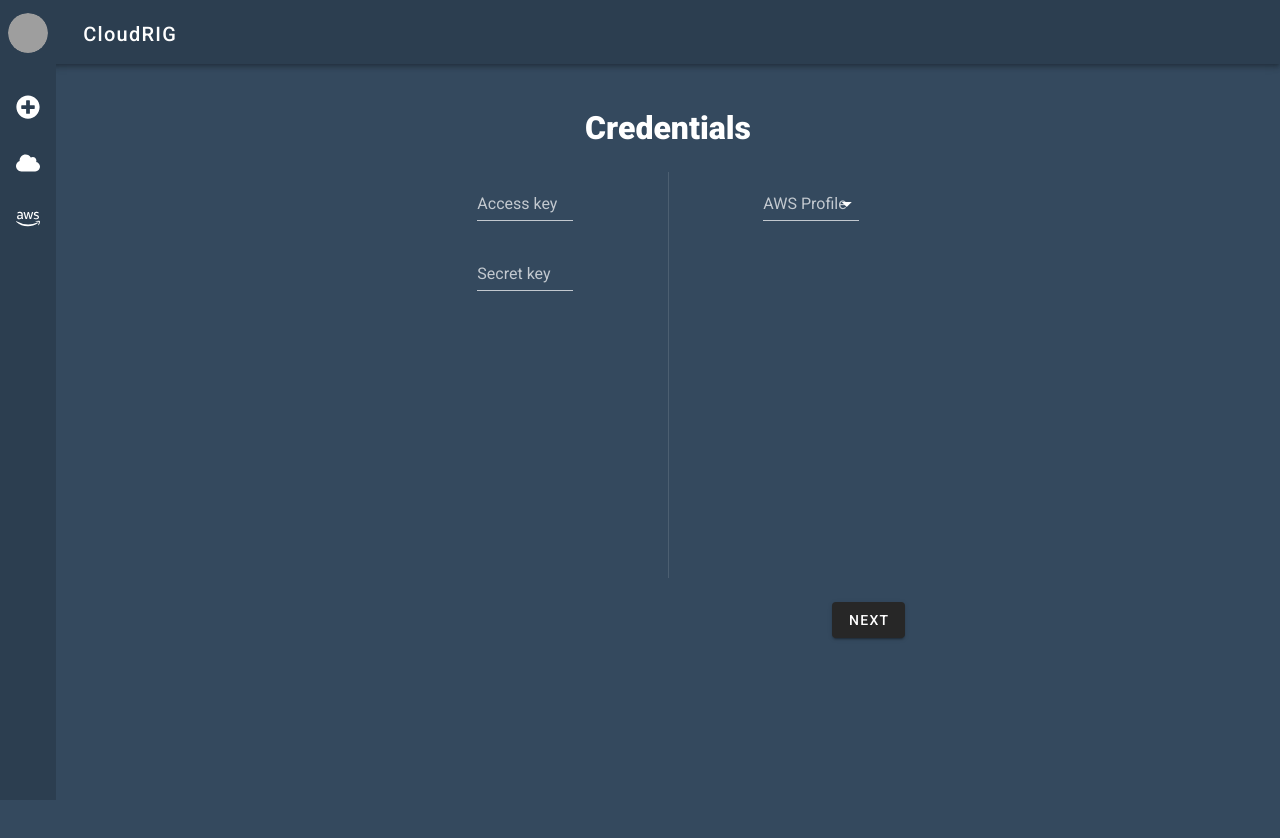
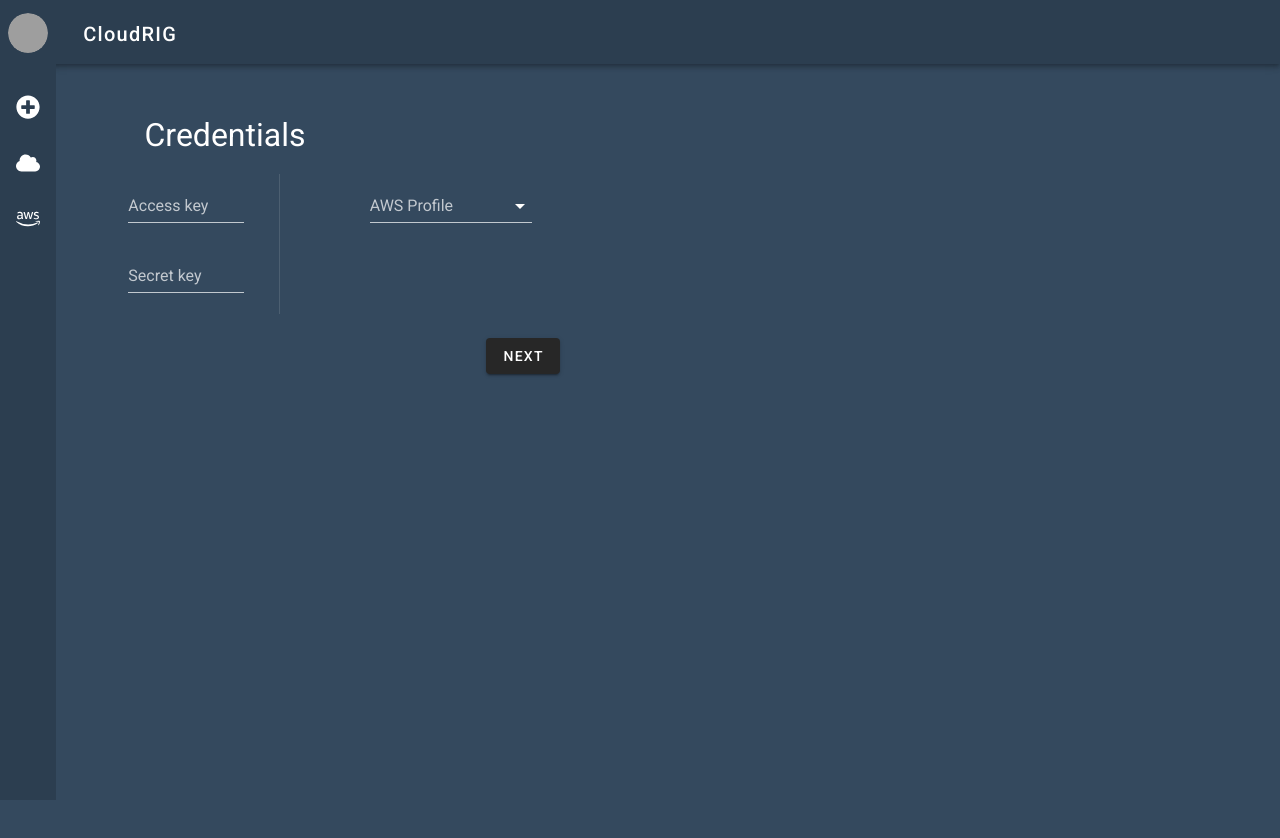
Before and after one commit to Atsuyaku/CloudRIG_APP, a Vue app: page /Credentials in a window 1280 px wide. Shown: the top 838 px of the page. After the commit the page ends 800 px from the top, so only its background shows below. Built offline with nearby package versions, Linux system fonts and the light colour scheme; grey boxes are pictures that could not be loaded.

Commit message:
fixing bugs

```diff
--- a/src/background.js
+++ b/src/background.js
@@ -19,8 +19,8 @@ function createWindow() {
   win = new BrowserWindow({
     width: 1600,
     height: 900,
-    minHeight:600,
-    minWidth:1000,
+    minHeight: 600,
+    minWidth: 1000,
     backgroundColor: "black",
     autoHideMenuBar: true,
     webPreferences: {
--- a/src/components/CSPContent.vue
+++ b/src/components/CSPContent.vue
@@ -19,7 +19,11 @@
               dark
               depressed
               class="white"
-              style="background-color: transparent; border: dashed; opacity: 0.6;"
+              style="
+                background-color: transparent;
+                border: dashed;
+                opacity: 0.6;
+              "
               height="170px"
               width="170px"
             >
@@ -28,17 +32,21 @@
               </v-icon>
             </v-btn>
           </router-link>
-          <router-link  tag="span" to="/MachineCreation">
+          <router-link tag="span" to="/MachineCreation">
             <v-btn dark style="margin-top: 100px;">Previous</v-btn>
           </router-link>
         </v-col>
 
         <v-col cols="2">
-          <router-link tag="span" to="/Credentials" >
+          <router-link to="/Credentials">
             <v-btn
               dark
               depressed
-              style="background-color: transparent; border: dashed; opacity: 0.6;"
+              style="
+                background-color: transparent;
+                border: dashed;
+                opacity: 0.6;
+              "
               height="170px"
               width="170px"
               class="white"
@@ -48,22 +56,24 @@
                 :src="require('../assets/icons-azur.svg')"
                 contain
                 height="130"
-
               />
             </v-btn>
           </router-link>
         </v-col>
         <v-col cols="2">
           <router-link tag="span" to="/Credentials">
-            <v-btn  v-bind="attrs" v-on="on"
+            <v-btn
               dark
               depressed
-              style="background-color: transparent; border: dashed; opacity: 0.6;"
+              style="
+                background-color: transparent;
+                border: dashed;
+                opacity: 0.6;
+              "
               height="170px"
               width="170px"
               class="white"
               disabled
-
             >
               <v-img
                 :src="require('../assets/icons-google-cloud-platform.svg')"
@@ -79,12 +89,15 @@
             <v-btn
               dark
               depressed
-              style="background-color: transparent; border: dashed; opacity: 0.6;"
+              style="
+                background-color: transparent;
+                border: dashed;
+                opacity: 0.6;
+              "
               height="170px"
               width="170px"
               class="white"
               disabled
-
             >
               <p>Not available yet</p>
               <v-icon color="white" size="150"></v-icon>
--- a/src/components/CredentialsContent.vue
+++ b/src/components/CredentialsContent.vue
@@ -1,38 +1,37 @@
 <template>
-  <div id="app" style="padding-left: 56px;">
-    <v-app
-      id="inspire"
-      style="padding: 40px; background-color: transparent; width: 100%;"
-    >
+  <v-container class="CredentialsContent">
+    <v-layout column pa-10 style="padding: 40px; width: 100%;">
       <div
         class="font-weight-black white--text"
-        style="font-size: xx-large; margin-bottom: 20px;"
-        align="center"
+        style="font-size: xx-large; margin-bottom: 20px; padding-left: 45px;"
       >
         Credentials
       </div>
 
-      <v-row no-gutters >
-        <v-col offset="1">
-          <div style="margin-right: 20%;" align="right">
+      <v-row no-gutters>
+        <v-col cols="2">
+          <div style="margin-right: 20%;">
             <v-text-field
+              dark
               label="Access key"
               required
-              style="width: 25%;"
+              style="margin-left: 20%;"
             ></v-text-field>
             <v-text-field
+              dark
               label="Secret key"
               required
-              style="width: 25%;"
+              style="margin-left: 20%;"
             ></v-text-field>
-
           </div>
-
         </v-col>
-        <v-col cols="1"><v-divider class="mx-0" vertical dark ></v-divider></v-col>
+        <v-col cols="1"
+          ><v-divider class="mx-0" vertical dark></v-divider
+        ></v-col>
         <v-col>
           <div>
             <v-select
+              dark
               label="AWS Profile"
               :items="profile"
               :rules="[(v) => !!v || 'Item is required']"
@@ -43,14 +42,14 @@
         </v-col>
       </v-row>
       <v-row>
-        <v-col style="margin-left: 63%;">
+        <v-col style="margin-left: 35%;">
           <router-link tag="span" to="/">
-            <v-btn>NEXT</v-btn>
+            <v-btn dark>NEXT</v-btn>
           </router-link>
         </v-col>
       </v-row>
-    </v-app>
-  </div>
+    </v-layout>
+  </v-container>
 </template>
 <script>
 export default {
--- a/src/components/MachineCreationContent.vue
+++ b/src/components/MachineCreationContent.vue
@@ -1,9 +1,11 @@
 <template>
+  <v-container class="MachineCreationContent">
+    <v-layout
+      column
+      pa-10
+      style="padding-top: 40px; padding-left: 40px; width: 50%;"
+    >
       <div style="padding-left: 56px;">
-    <v-app
-
-      style="padding: 40px; background-color: transparent; width: 50%;"
-    >
         <div
           class="font-weight-black white--text"
           style="font-size: xx-large; margin-bottom: 20px;"
@@ -14,6 +16,7 @@
           <v-row>
             <v-col>
               <v-text-field
+                dark
                 label="Name"
                 v-model="name"
                 :rules="nameRules"
@@ -24,6 +27,7 @@
             </v-col>
             <v-col>
               <v-select
+                dark
                 label="Region"
                 v-model="select"
                 :items="regions"
@@ -33,9 +37,14 @@
               ></v-select>
             </v-col>
           </v-row>
-        <v-textarea style="width: 460px;" label="Description"></v-textarea>
+          <v-textarea
+            dark
+            style="width: 460px;"
+            label="Description"
+          ></v-textarea>
           <router-link tag="button" to="/CSP">
             <v-btn
+              dark
               style="margin-right: 20px;"
               @click="submit"
               :class="{ red: !valid, green: !valid }"
@@ -43,17 +52,17 @@
             >
           </router-link>
           <router-link tag="button" to="/">
-        <v-btn>Cancel</v-btn>
+            <v-btn dark>Cancel</v-btn>
           </router-link>
         </div>
-    </v-app>
       </div>
+    </v-layout>
+  </v-container>
 </template>
 
 <script>
 export default {
   name: "MachineCreationContent",
-
   data() {
     return {
       valid: false,
@@ -64,7 +73,6 @@ export default {
       ],
       select: null,
       regions: ["Europe East", "Europe West", "North America", "South America"],
-
     };
   },
   methods: {
```
Also changed, not shown: src/components/AppNavigation.vue (+16 -11 lines), src/components/HomeContent.vue (+16 -16 lines), src/assets/icons-google-cloud-platform.svg. Lines whose indentation alone changed are shown as unchanged.
